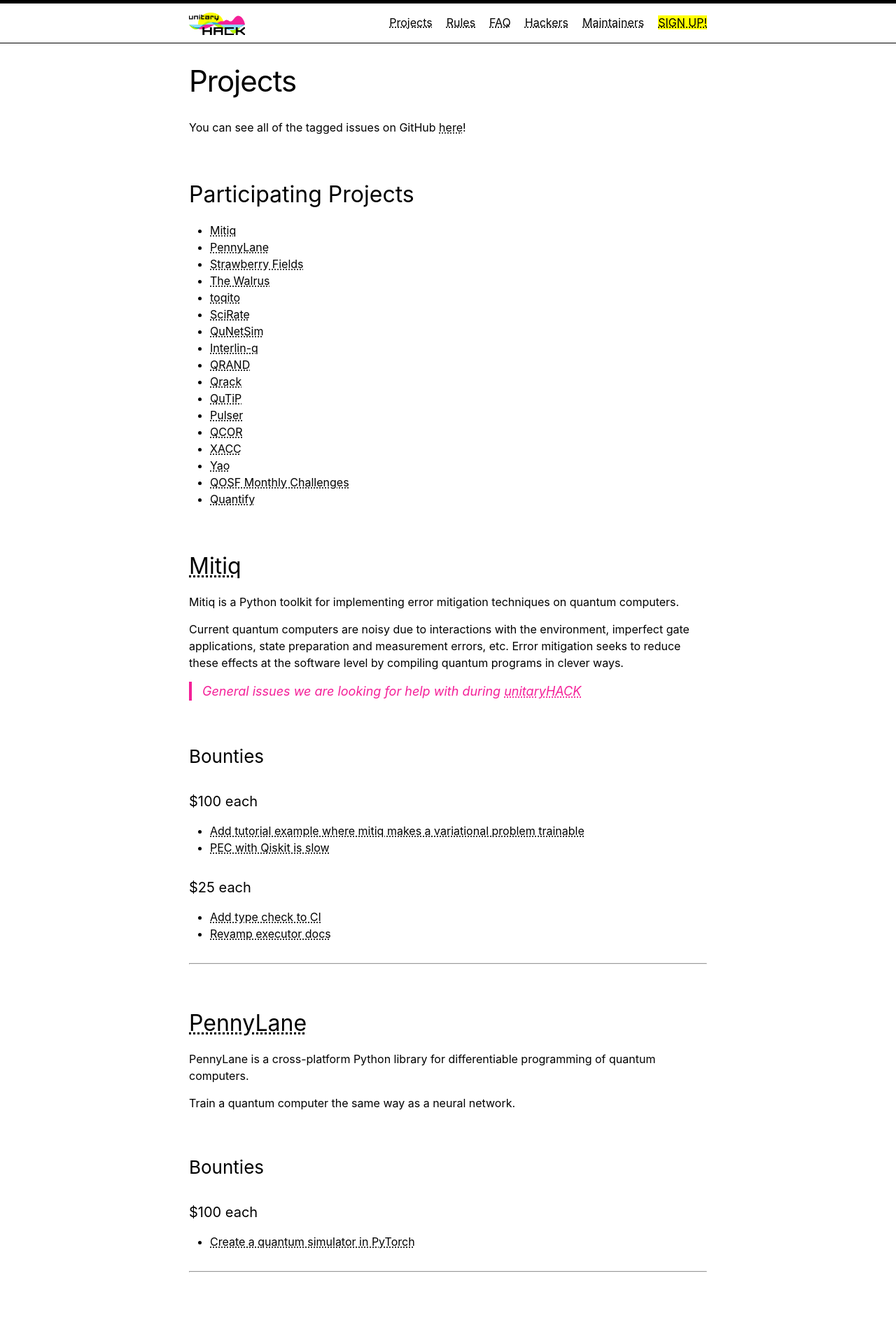
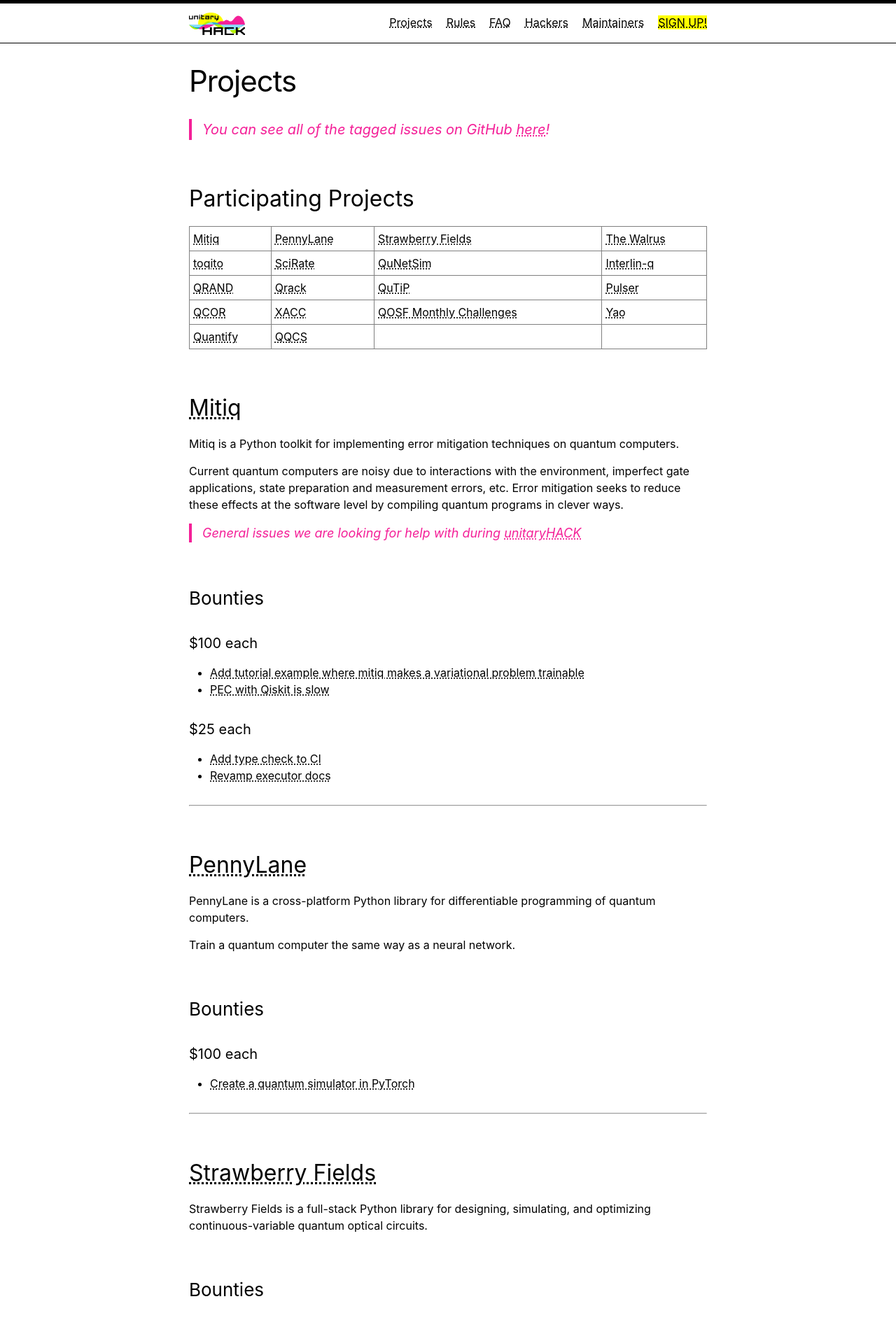
Before and after one commit to unitaryfund/unitaryhack2021, a Jekyll site: the page built from participating-projects.md, in a window 1280 px wide. Shown: the top 1886 px of the page at 70% size. Built offline with Jekyll 4.4.1, drawn with Linux system fonts in a browser that asks for light colours; some of the changed lines change nothing that is shown.

Commit message:
Switching to a table format for compactness

```diff
--- a/participating-projects.md
+++ b/participating-projects.md
@@ -3,27 +3,49 @@
 title: Projects
 ---
 
-You can see all of the tagged issues on GitHub [here](https://github.com/topics/unitaryhack)!
+> #### You can see all of the tagged issues on GitHub [here](https://github.com/topics/unitaryhack)!
 
 ## Participating Projects
-- [Mitiq](#mitiq)
-- [PennyLane](#pennylane)
-- [Strawberry Fields](#strawberry-fields)
-- [The Walrus](#the-walrus)
-- [toqito](#toqito)
-- [SciRate](#scirate)
-- [QuNetSim](#qunetsim)
-- [Interlin-q](#interlin-q)
-- [QRAND](#qrand)
-- [Qrack](#qrack)
-- [QuTiP](#qutip)
-- [Pulser](#pulser)
-- [QCOR](#qcor)
-- [XACC](#xacc)
-- [Yao](#yao)
-- [QOSF Monthly Challenges](#qosf-monthly-challenges)
-- [Quantify](#quantify)
-
+<style type="text/css">
+.tg  {border-collapse:collapse;border-spacing:0;}
+.tg td{border-color:grey;border-style:solid;border-width:1px;
+  overflow:hidden;padding:5px 5px;word-break:normal;}
+.tg .tg-sj11{!important;;font-size:medium; text-align:left;vertical-align:middle}
+</style>
+<table class="tg">
+<tbody>
+  <tr>
+    <td class="tg-sj11"><a href="#mitiq">Mitiq</a></td>
+    <td class="tg-sj11"><a href="#pennylane">PennyLane</a></td>
+    <td class="tg-sj11"><a href="#strawberry-fields">Strawberry Fields</a></td>
+    <td class="tg-sj11"><a href="#the-walrus">The Walrus</a></td>
+  </tr>
+  <tr>
+    <td class="tg-sj11"><a href="#toqito">toqito</a></td>
+    <td class="tg-sj11"><a href="#scirate">SciRate</a></td>
+    <td class="tg-sj11"><a href="#qunetsim">QuNetSim</a></td>
+    <td class="tg-sj11"><a href="#interlin-q">Interlin-q</a></td>
+  </tr>
+  <tr>
+    <td class="tg-sj11"><a href="#qrand">QRAND</a></td>
+    <td class="tg-sj11"><a href="#qrack">Qrack</a></td>
+    <td class="tg-sj11"><a href="#qutip">QuTiP</a></td>
+    <td class="tg-sj11"><a href="#pulser">Pulser</a></td>
+  </tr>
+  <tr>
+    <td class="tg-sj11"><a href="#qcor">QCOR</a></td>
+    <td class="tg-sj11"><a href="##xacc">XACC</a></td>
+    <td class="tg-sj11"><a href="#qosf-monthly-challenges">QOSF Monthly Challenges</a></td>
+    <td class="tg-sj11"><a href="#yao">Yao</a></td>
+  </tr>
+  <tr>
+    <td class="tg-sj11"><a href="#quantify">Quantify</a></td>
+    <td class="tg-sj11"><a href="#QQCS">QQCS</a></td>
+    <td class="tg-sj11"></td>
+    <td class="tg-sj11"></td>
+  </tr>
+</tbody>
+</table>
 
 ## [Mitiq](https://github.com/unitaryfund/mitiq)
 
```
